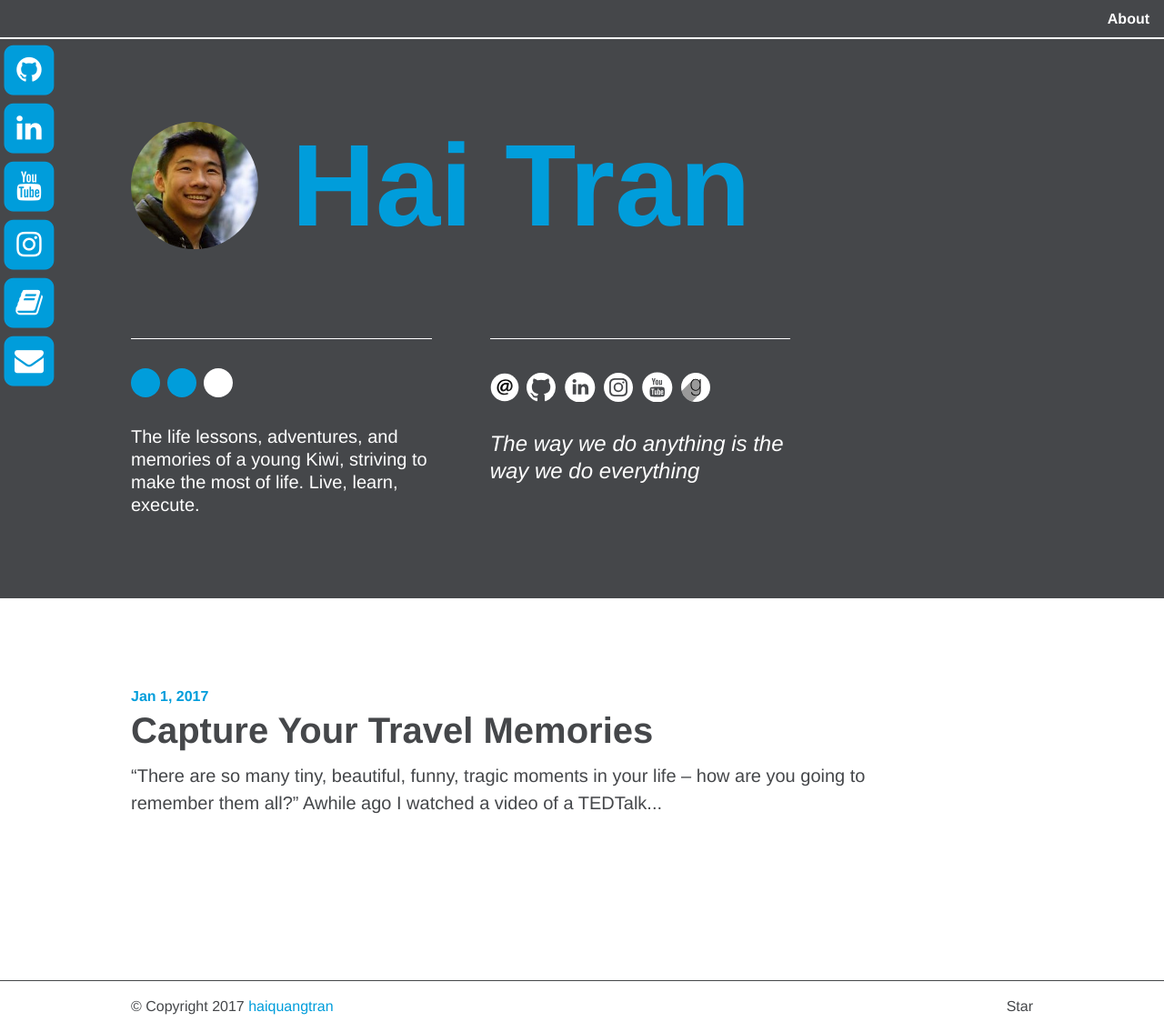
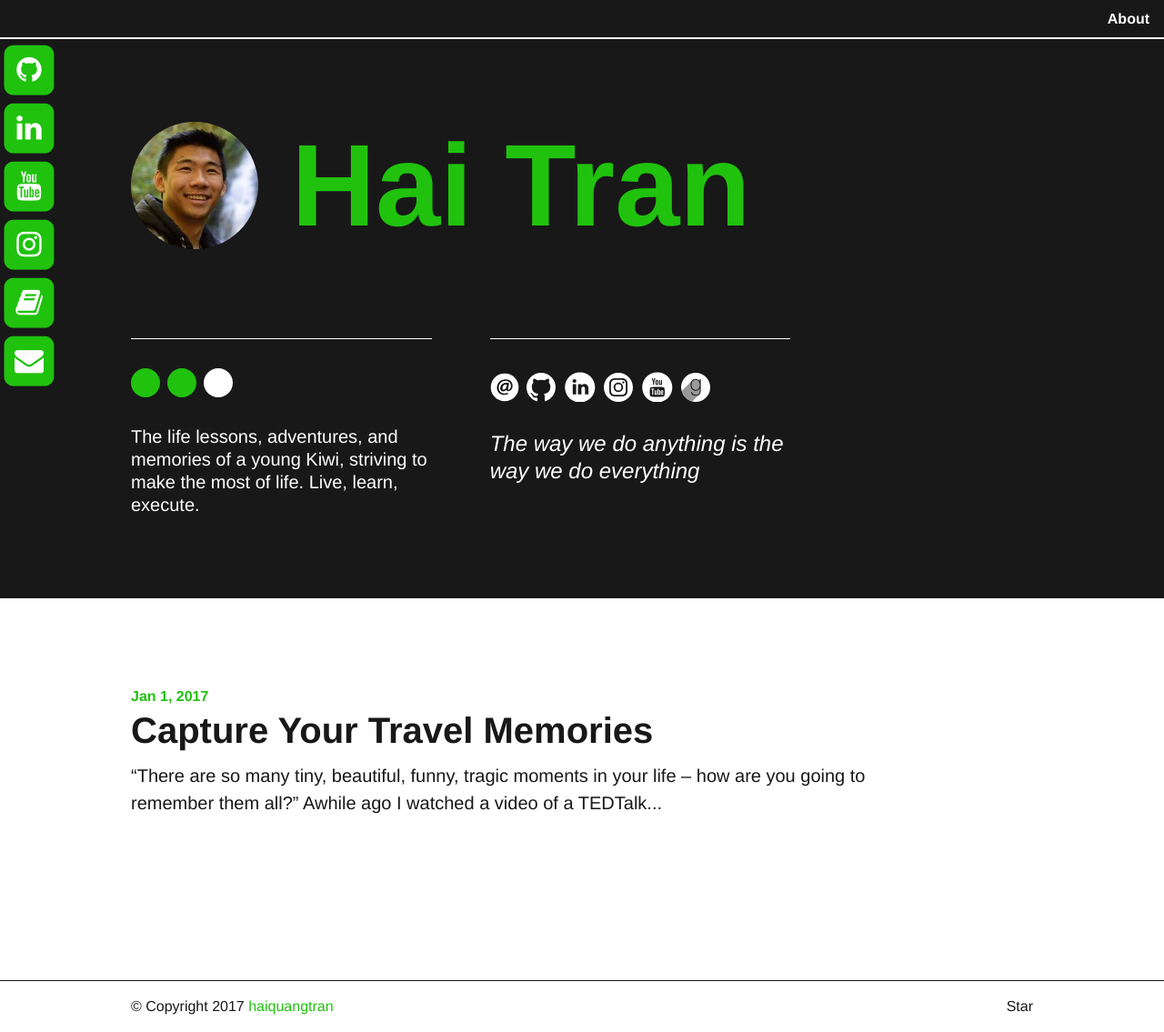
Before and after one commit to haiquangtran/haiquangtran.github.io, a Jekyll site: the page built from index.md, in a window 1280 px wide. Shown: the whole page at 91% size. Built offline with Jekyll 4.4.1, drawn with Linux system fonts in a browser that asks for light colours.

Commit message:
cleaned themes that I won't use. Added custom hacker theme.

```diff
--- a/_sass/_social-media_side-bar.scss
+++ b/_sass/_social-media_side-bar.scss
@@ -11,7 +11,7 @@
   }
 
   .icon-background {
-    color: $color-dot-accent;
+    color: $color-text-accent;
   }
   .icon-foreground {
     color: white;
--- a/_sass/themes/_theme-gray.scss
+++ /dev/null
@@ -1,28 +0,0 @@
-// Gray theme
-
-// Color variables
-$white: #fff;
-$black: #181818;
-$gray: #444;
-$gray-light: #777;
-$gray-lighter: #bbb;
-
-// Config
-$color-background: $gray-lighter !default;
-$color-dot-accent: $white !default;
-$color-foreground: $black !default;
-$color-title: $black !default;
-$color-body-text: $black !default;
-$color-text-accent: $gray-light !default;
-$color-code: $gray-light !default;
-$color-nav-link: $gray !default;
-$color-primary-link: $gray-light !default;
-
-
-// Import sass partials (used in all themes)
-@import
-        "variables",
-        "base",
-        "components",
-        "utilities"
-;
--- /dev/null
+++ b/_sass/themes/_theme-hacker.scss
@@ -0,0 +1,31 @@
+// Default black theme
+
+// Color variables
+$black: #181818;
+$green: #20C20E;
+$green-small: #18870c;
+$white: #fff;
+
+// Config
+$color-background: $black !default;
+$color-dot-accent: $green !default;
+$color-foreground: $white !default;
+$color-title: $green !default;
+$color-body-text: $black !default;
+$color-text-accent: $green !default;
+$color-code: $green-small !default;
+$color-nav-link: $green !default;
+$color-primary-link: $green !default;
+
+.font-smoothing {
+  -webkit-font-smoothing: antialiased;
+  -moz-osx-font-smoothing: grayscale;
+}
+
+// Import sass partials (used in all themes)
+@import
+        "variables",
+        "base",
+        "components",
+        "utilities"
+;
--- a/_sass/themes/_theme-magenta.scss
+++ /dev/null
@@ -1,25 +0,0 @@
-// Pink theme - links on inside pages?
-
-// Color variables
-$magenta: #CD2DA8;
-$black: #2F2323;
-$white: #fff;
-
-// Config
-$color-background: $magenta !default;
-$color-dot-accent: $black !default;
-$color-foreground: $white !default;
-$color-title: $white !default;
-$color-body-text: $black !default;
-$color-text-accent: $magenta !default;
-$color-code: $magenta !default;
-$color-nav-link: $black !default;
-$color-primary-link: $magenta !default;
-
-// Import sass partials (used in all themes)
-@import
-        "variables",
-        "base",
-        "components",
-        "utilities"
-;
--- a/_sass/themes/_theme-orange.scss
+++ /dev/null
@@ -1,27 +0,0 @@
-// Orange theme
-
-$orange: #fa8224;
-$orange-dark: #DF6D16;
-$gray: #767676;
-$white: #fff;
-$black: #181818;
-
-$color-background: $orange !default;
-$color-dot-accent: $black !default;
-$color-foreground: $black !default;
-$color-title: $white !default;
-$color-body-text: $black !default;
-$color-text-accent: $orange-dark !default;
-$color-code: $gray !default;
-$color-nav-link: $white !default;
-$color-primary-link: $orange !default;
-$color-border: $orange;
-
-
-// Import sass partials (used in all themes)
-@import
-        "variables",
-        "base",
-        "components",
-        "utilities"
-;
--- a/_sass/themes/_theme-yellow.scss
+++ /dev/null
@@ -1,29 +0,0 @@
-// Yellow theme - could do yellow on borders? - links on inside pages?
-
-// Color variables
-$black: #181818;
-$white: #fff;
-$gray: #777;
-$yellow: #fec92e;
-
-
-// Config
-$color-background: $yellow !default;
-$color-dot-accent: $white !default;
-$color-foreground: $black !default;
-$color-title: $black !default;
-$color-body-text: $black !default;
-$color-text-accent: $gray !default;
-$color-code: $gray !default;
-$color-nav-link: $white !default;
-$color-primary-link: $gray !default;
-$color-border: $yellow;
-
-
-// Import sass partials (used in all themes)
-@import
-        "variables",
-        "base",
-        "components",
-        "utilities"
-;
--- a/assets/style.scss
+++ b/assets/style.scss
@@ -5,7 +5,7 @@
 
 // Import partials from `sass_dir` and set theme here
 @import
-        "themes/theme-{{ site.theme_color | default: "blue" }}.scss";
+        "themes/theme-{{ site.theme_color | default: "hacker" }}.scss";
 
 // Import sass files for pages here
 @import
```
Also changed, not shown: README.md, 4 other files.
